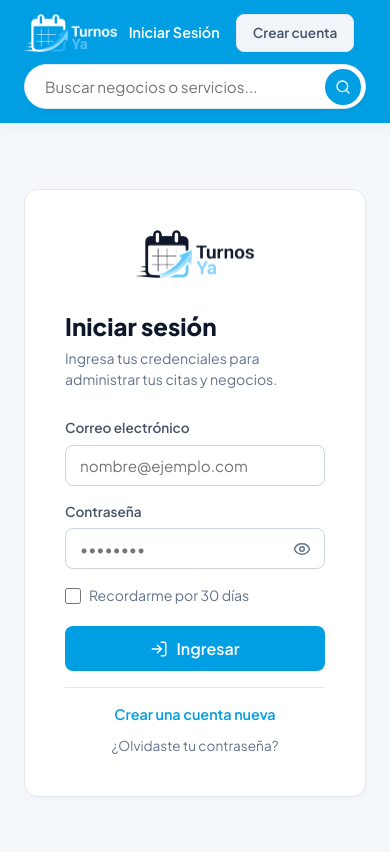
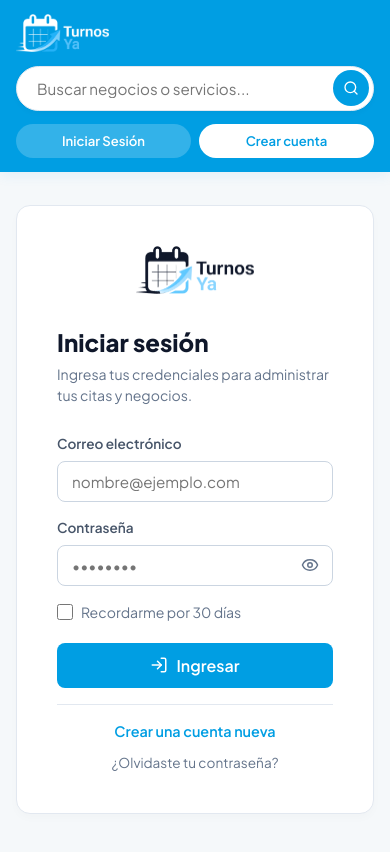
Before and after one commit to Jeremias-ai-coder/Turnos_ya_frontend_web, a React (Vite) app: page /login in a window 390 px wide. Shown: the top 852 px of the page. Built offline with nearby package versions, Linux system fonts and the light colour scheme; no server answers.

Commit message:
fix(responsive): eliminate mobile horizontal overflow and make profile & navbar responsive

```diff
--- a/src/components/Layout.tsx
+++ b/src/components/Layout.tsx
@@ -116,30 +116,47 @@ export const Layout: React.FC = () => {
             <div className="navbar-actions">
               {user ? (
                 <>
-                  <Link to="/my-appointments" className="navbar-link">Mis Turnos</Link>
-                  <Link to="/dashboard" className="navbar-link">
+                  <Link to="/my-appointments" className="navbar-link navbar-link-desktop">Mis Turnos</Link>
+                  <Link to="/dashboard" className="navbar-link navbar-link-desktop">
                     {user.role === 'client' ? 'Registrar Negocio' : 'Mi Panel'}
                   </Link>
                   {user.role === 'administrator' && (
-                    <Link to="/system" className="navbar-link" style={{ opacity: 0.8 }}>⚙ Sistema</Link>
+                    <Link to="/system" className="navbar-link navbar-link-desktop" style={{ opacity: 0.8 }}>⚙ Sistema</Link>
                   )}
                   <NotificationBell />
                   <div className="navbar-separator" />
                   <Link to="/profile" className="user-avatar-nav" title={user.name}>{initials}</Link>
-                  <span style={{ color: 'white', fontWeight: 600, fontSize: '0.9rem' }}>{user.name.split(' ')[0]}</span>
-                  <button className="btn-logout" onClick={handleLogout}>
-                    <LogOut size={14} /> Salir
+                  <span className="navbar-username-desktop" style={{ color: 'white', fontWeight: 600, fontSize: '0.9rem' }}>{user.name.split(' ')[0]}</span>
+                  <button className="btn-logout" onClick={handleLogout} title="Cerrar sesión" aria-label="Cerrar sesión">
+                    <LogOut size={14} /><span className="logout-text-desktop"> Salir</span>
                   </button>
                 </>
               ) : (
                 <>
-                  <Link to="/login" className="navbar-link">Iniciar Sesión</Link>
-                  <Link to="/register" className="btn btn-light" style={{ fontSize: '0.85rem', padding: '8px 16px' }}>
+                  <Link to="/login" className="navbar-link navbar-link-desktop">Iniciar Sesión</Link>
+                  <Link to="/register" className="btn btn-light navbar-link-desktop" style={{ fontSize: '0.85rem', padding: '8px 16px' }}>
                     Crear cuenta
                   </Link>
                 </>
               )}
             </div>
+
+            {user ? (
+              <div className="navbar-mobile-links">
+                <Link to="/my-appointments" className="navbar-mobile-pill">Mis Turnos</Link>
+                <Link to="/dashboard" className="navbar-mobile-pill">
+                  {user.role === 'client' ? 'Registrar Negocio' : 'Mi Panel'}
+                </Link>
+                {user.role === 'administrator' && (
+                  <Link to="/system" className="navbar-mobile-pill">⚙ Sistema</Link>
+                )}
+              </div>
+            ) : (
+              <div className="navbar-mobile-links">
+                <Link to="/login" className="navbar-mobile-pill">Iniciar Sesión</Link>
+                <Link to="/register" className="navbar-mobile-pill" style={{ background: '#ffffff', color: 'var(--primary-color)' }}>Crear cuenta</Link>
+              </div>
+            )}
           </div>
         </div>
       </nav>
--- a/src/pages/Dashboard.tsx
+++ b/src/pages/Dashboard.tsx
@@ -499,7 +499,7 @@ const Dashboard: React.FC = () => {
 
           {/* ======= SERVICIOS ======= */}
           {activeTab === 'services' && (
-            <div style={{ display: 'grid', gridTemplateColumns: '1fr 340px', gap: '1.5rem', alignItems: 'start' }}>
+            <div className="dashboard-panel-grid">
               <div className="ml-card" style={{ padding: '1.5rem' }}>
                 <h3 style={{ fontWeight: 700, marginBottom: '1rem', color: 'var(--text-title)' }}>Servicios Publicados ({services.length})</h3>
                 {services.length === 0 ? (
@@ -653,7 +653,7 @@ const Dashboard: React.FC = () => {
 
           {/* ======= HORARIOS ======= */}
           {activeTab === 'schedules' && (
-            <div style={{ display: 'grid', gridTemplateColumns: '1fr 340px', gap: '1.5rem', alignItems: 'start' }}>
+            <div className="dashboard-panel-grid">
               <div className="ml-card" style={{ padding: '1.5rem' }}>
                 <h3 style={{ fontWeight: 700, marginBottom: '1rem', color: 'var(--text-title)' }}>Horarios de Atención Configurados</h3>
                 <table style={{ width: '100%', borderCollapse: 'collapse' }}>
--- a/src/pages/Profile.tsx
+++ b/src/pages/Profile.tsx
@@ -243,9 +243,9 @@ const Profile: React.FC = () => {
         </button>
       </div>
 
-      <div className="ml-card" style={{ display: 'grid', gridTemplateColumns: '220px 1fr', minHeight: '620px', overflow: 'hidden' }}>
-        <aside style={{ background: 'var(--background-app)', borderRight: '1px solid var(--border-default)', padding: '1.2rem 0.8rem' }}>
-          <div style={{ display: 'flex', flexDirection: 'column', gap: '0.5rem' }}>
+      <div className="ml-card profile-card-responsive">
+        <aside className="profile-aside-responsive">
+          <div className="profile-tabs-responsive">
             {tabs.map(({ id, label, icon: Icon }) => (
               <button
                 key={id}
@@ -255,7 +255,6 @@ const Profile: React.FC = () => {
                   display: 'flex',
                   alignItems: 'center',
                   gap: '0.65rem',
-                  width: '100%',
                   border: 'none',
                   cursor: 'pointer',
                   textAlign: 'left',
@@ -273,7 +272,7 @@ const Profile: React.FC = () => {
           </div>
         </aside>
 
-        <main style={{ padding: '1.8rem' }}>
+        <main className="profile-main-responsive">
           {activeTab === 'profile' && (
             <div>
               <div style={{ marginBottom: '1.25rem', display: 'flex', alignItems: 'center', gap: '0.75rem' }}>
@@ -299,7 +298,7 @@ const Profile: React.FC = () => {
               )}
 
               <form onSubmit={handleProfileSubmit}>
-                <div style={{ display: 'grid', gridTemplateColumns: '1fr 1fr', gap: '1rem' }}>
+                <div className="form-grid-2">
                   <div className="form-group">
                     <label className="form-label">Nombre</label>
                     <input
--- a/src/styles/global.css
+++ b/src/styles/global.css
@@ -7,7 +7,12 @@
   padding: 0;
 }
 
-html { scroll-behavior: smooth; }
+html {
+  scroll-behavior: smooth;
+  overflow-x: hidden;
+  width: 100%;
+  max-width: 100%;
+}
 
 body {
   background-color: var(--background-app);
@@ -15,11 +20,16 @@ body {
   color: var(--text-main);
   line-height: 1.5;
   -webkit-font-smoothing: antialiased;
+  overflow-x: hidden;
+  width: 100%;
+  max-width: 100%;
+  position: relative;
 }
 
 /* ====== LAYOUT ====== */
 .container {
   max-width: 1200px;
+  width: 100%;
   margin: 0 auto;
   padding: 0 1.5rem;
 }
@@ -787,11 +797,146 @@ body {
   gap: 0.5rem;
 }
 
+/* Responsive Profile & Dashboard Layouts */
+.profile-card-responsive {
+  display: grid;
+  grid-template-columns: 220px 1fr;
+  min-height: 620px;
+  overflow: hidden;
+}
+
+.profile-aside-responsive {
+  background: var(--background-app);
+  border-right: 1px solid var(--border-default);
+  padding: 1.2rem 0.8rem;
+}
+
+.profile-tabs-responsive {
+  display: flex;
+  flex-direction: column;
+  gap: 0.5rem;
+}
+
+.profile-main-responsive {
+  padding: 1.8rem;
+}
+
+.form-grid-2 {
+  display: grid;
+  grid-template-columns: 1fr 1fr;
+  gap: 1rem;
+}
+
+.dashboard-panel-grid {
+  display: grid;
+  grid-template-columns: 1fr 340px;
+  gap: 1.5rem;
+  align-items: start;
+}
+
+.navbar-mobile-links {
+  display: none;
+}
+
 @media (max-width: 768px) {
+  .container {
+    padding: 0 1rem;
+  }
+
+  .navbar-inner {
+    flex-wrap: wrap;
+    gap: 0.6rem;
+  }
+
+  .navbar-actions {
+    gap: 0.5rem;
+    margin-left: auto;
+  }
+
+  .navbar-link-desktop,
+  .navbar-username-desktop,
+  .logout-text-desktop,
+  .navbar-separator {
+    display: none !important;
+  }
+
+  .search-group {
+    order: 3;
+    flex-basis: 100%;
+    width: 100%;
+    max-width: 100%;
+    margin-top: 4px;
+  }
+
+  .navbar-mobile-links {
+    display: flex;
+    order: 4;
+    width: 100%;
+    gap: 0.5rem;
+    padding-top: 4px;
+  }
+
+  .navbar-mobile-pill {
+    flex: 1;
+    text-align: center;
+    background: rgba(255, 255, 255, 0.2);
+    color: white;
+    text-decoration: none;
+    font-size: 0.82rem;
+    font-weight: 600;
+    padding: 7px 10px;
+    border-radius: 20px;
+    transition: background 0.15s;
+  }
+
+  .navbar-mobile-pill:active {
+    background: rgba(255, 255, 255, 0.35);
+  }
+
+  /* Profile page responsive */
+  .profile-card-responsive {
+    display: flex;
+    flex-direction: column;
+    min-height: auto;
+  }
+
+  .profile-aside-responsive {
+    border-right: none;
+    border-bottom: 1px solid var(--border-default);
+    padding: 0.75rem 0.5rem;
+    overflow-x: auto;
+  }
+
+  .profile-tabs-responsive {
+    flex-direction: row;
+    overflow-x: auto;
+    white-space: nowrap;
+    gap: 0.4rem;
+    -webkit-overflow-scrolling: touch;
+  }
+
+  .profile-tabs-responsive button {
+    flex-shrink: 0;
+    width: auto !important;
+    padding: 0.55rem 0.85rem !important;
+    font-size: 0.85rem !important;
+  }
+
+  .profile-main-responsive {
+    padding: 1.25rem 1rem;
+  }
+
+  .form-grid-2 {
+    grid-template-columns: 1fr;
+    gap: 0.75rem;
+  }
+
+  .dashboard-panel-grid {
+    grid-template-columns: 1fr;
+  }
+
   .two-col-layout { grid-template-columns: 1fr; }
   .sidebar-filters { position: static; }
   .wizard-card { grid-template-columns: 1fr; }
   .wizard-sidebar { min-height: auto; padding: 1.5rem; }
-  .navbar-inner { flex-wrap: wrap; gap: 0.75rem; }
-  .search-group { max-width: 100%; order: 3; flex-basis: 100%; }
 }
```
